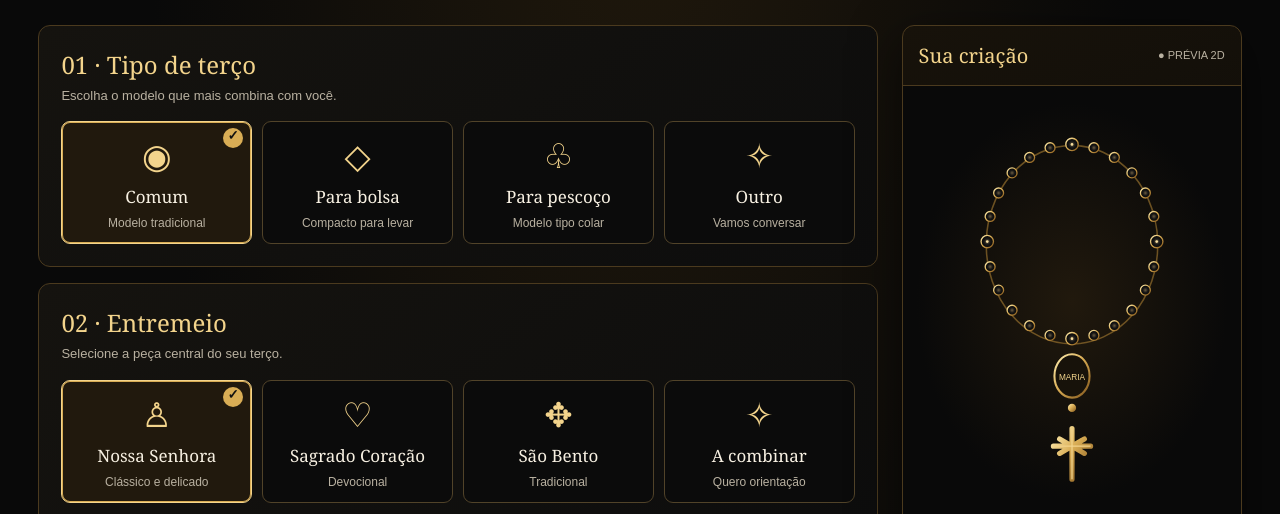
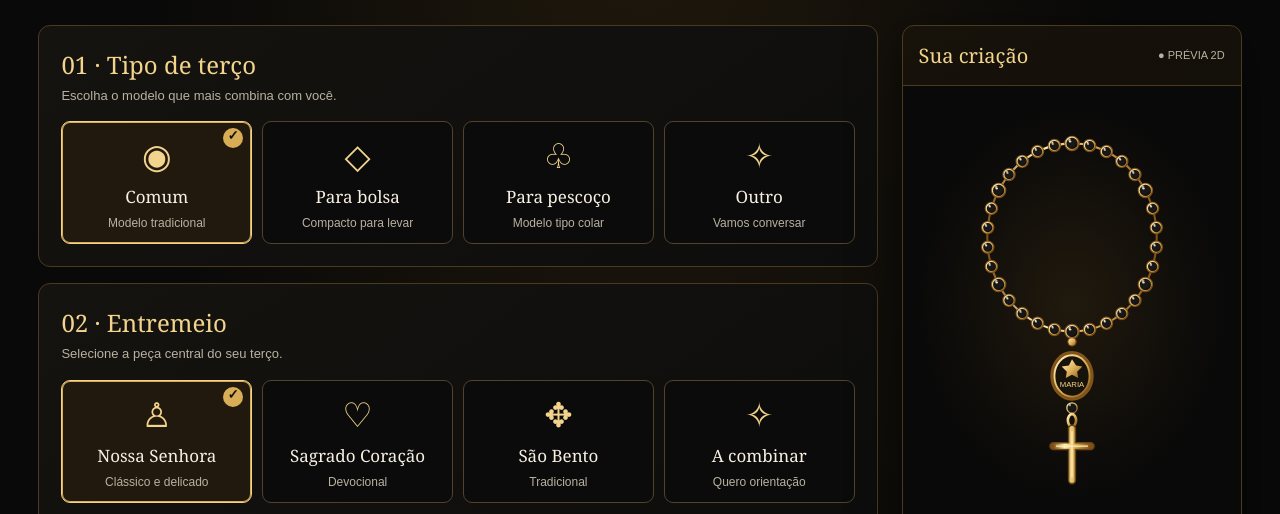
Before and after one commit to fortisinchristo/atelie-do-terco, a plain HTML site: page index.html in a window 1280 px wide. Shown: the part 269-783 px from the top of the page. Drawn offline with Linux system fonts and the light colour scheme.

Commit message:
Update index.html

```diff
--- a/index.html
+++ b/index.html
@@ -64,23 +64,151 @@ const $=id=>document.getElementById(id);
 $("personalize").addEventListener("change",()=>{$("nameWrap").classList.toggle("hide",!$("personalize").checked);draw()});
 ["beads","passante","tulipa","name","notes"].forEach(id=>$(id).addEventListener("input",draw));
 function beadColor(){if(state.cross==="Rústico")return "#9b6334";if(state.center==="Sagrado Coração")return "#9b2525";if(state.center==="São Bento")return "#b9b5aa";return "#171717"}
+
 function draw(){
- const svg=$("rosary"), color=beadColor(), gold="#d9ad55", n=24,cx=150,cy=137,rx=82,ry=94;
- let s=`<defs><linearGradient id="g" x1="0" y1="0" x2="1" y2="1"><stop stop-color="#fff0b5"/><stop offset=".45" stop-color="${gold}"/><stop offset="1" stop-color="#81551a"/></linearGradient><radialGradient id="b"><stop stop-color="#6a5a3e"/><stop offset=".5" stop-color="${color}"/><stop offset="1" stop-color="#030303"/></radialGradient></defs><ellipse cx="150" cy="140" rx="83" ry="96" fill="none" stroke="#9d762f" stroke-width="1.5" opacity=".65"/>`;
- for(let i=0;i<n;i++){let a=(-Math.PI/2)+(i*2*Math.PI/n),x=cx+rx*Math.cos(a),y=cy+ry*Math.sin(a);s+=`<circle cx="${x}" cy="${y}" r="${i%6===0?6:4.8}" fill="url(#b)" stroke="url(#g)" stroke-width="1.3"/>`;if(i%6===0)s+=`<circle cx="${x}" cy="${y}" r="1.3" fill="#f7dfa0"/>`}
- s+=`<path d="M150 232 L150 250" stroke="url(#g)" stroke-width="3"/>`;
- if($("passante").checked)s+=`<circle cx="150" cy="240" r="7" fill="url(#g)"/>`;
- if($("tulipa").checked)s+=`<path d="M143 248 Q150 238 157 248 L154 256 L146 256Z" fill="url(#g)"/>`;
- s+=`<ellipse cx="150" cy="267" rx="17" ry="21" fill="#17120a" stroke="url(#g)" stroke-width="2"/><text x="150" y="271" fill="#f1d38b" font-size="8" text-anchor="middle">${state.center==="Nossa Senhora"?"MARIA":state.center==="São Bento"?"S.B.":state.center==="Sagrado Coração"?"♥":"✦"}</text>`;
- if($("beads").checked){for(let i=0;i<5;i++)s+=`<circle cx="150" cy="${294+i*10}" r="3.4" fill="${color}" stroke="url(#g)" stroke-width="1"/>`}else{s+=`<circle cx="150" cy="298" r="4" fill="url(#g)"/>`}
- s+=`<path d="M150 302 L150 321" stroke="url(#g)" stroke-width="3"/><path d="M150 318 L150 367 M132 335 L168 335 M138 328 L162 342 M162 328 L138 342" stroke="url(#g)" stroke-width="5" stroke-linecap="round"/><path d="M150 318 L150 367 M132 335 L168 335" stroke="#f3d48c" stroke-width="1.2"/>`;
- if(state.cross==="São Bento")s+=`<circle cx="150" cy="336" r="11" fill="none" stroke="url(#g)" stroke-width="1.5"/>`;
- if(state.cross==="Rústico")s+=`<path d="M150 317 L150 368 M131 335 L169 335" stroke="#8b5a2b" stroke-width="7" stroke-linecap="round"/>`;
- if($("personalize").checked&&$("name").value.trim())s+=`<text x="150" y="385" fill="#f3d48c" font-size="10" text-anchor="middle">${escapeText($("name").value.trim().slice(0,18))}</text>`;
+ const svg=$("rosary");
+ const color=beadColor();
+ const gold="#d9ad55";
+ const light="#f3d48c";
+ const n=30,cx=150,cy=133,rx=82,ry=91;
+
+ let s=`<defs>
+ <linearGradient id="g" x1="0" y1="0" x2="1" y2="1">
+ <stop offset="0" stop-color="#fff8d9"/>
+ <stop offset=".25" stop-color="${light}"/>
+ <stop offset=".55" stop-color="${gold}"/>
+ <stop offset="1" stop-color="#81551a"/>
+ </linearGradient>
+ <radialGradient id="b" cx=".3" cy=".22" r=".8">
+ <stop offset="0" stop-color="#fff0c2"/>
+ <stop offset=".2" stop-color="${color}"/>
+ <stop offset=".75" stop-color="${color}"/>
+ <stop offset="1" stop-color="#030303"/>
+ </radialGradient>
+ <linearGradient id="metal" x1="0" y1="0" x2="1" y2="0">
+ <stop stop-color="#805016"/>
+ <stop offset=".3" stop-color="#fff0b5"/>
+ <stop offset=".6" stop-color="${gold}"/>
+ <stop offset="1" stop-color="#805016"/>
+ </linearGradient>
+ </defs>`;
+
+ // Aro do terço
+ s+=`<ellipse cx="150" cy="133" rx="${rx}" ry="${ry}"
+ fill="none" stroke="url(#metal)" stroke-width="2"/>`;
+
+ // Contas com volume e reflexo
+ for(let i=0;i<n;i++){
+   const a=-Math.PI/2+i*2*Math.PI/n;
+   const x=cx+rx*Math.cos(a);
+   const y=cy+ry*Math.sin(a);
+   const r=i%5===0?6:5;
+   s+=`<circle cx="${x}" cy="${y}" r="${r+1}"
+   fill="#050403" stroke="#805016" stroke-width="1"/>`;
+   s+=`<circle cx="${x}" cy="${y}" r="${r}"
+   fill="url(#b)" stroke="url(#g)" stroke-width="1.2"/>`;
+   s+=`<ellipse cx="${x-r*.3}" cy="${y-r*.3}"
+   rx="${r*.22}" ry="${r*.14}" fill="#fff4cf" opacity=".9"/>`;
+ }
+
+ // Ligação e opcional passante
+ s+=`<path d="M150 224 L150 244"
+ stroke="url(#metal)" stroke-width="3"/>`;
+ s+=`<circle cx="150" cy="234" r="4"
+ fill="url(#g)" stroke="#805016"/>`;
+
+ if($("passante").checked){
+   s+=`<circle cx="150" cy="240" r="7"
+   fill="url(#metal)" stroke="${light}" stroke-width="1.3"/>`;
+ }
+
+ // Tulipa opcional
+ if($("tulipa").checked){
+   s+=`<path d="M143 248 Q139 242 143 238
+   Q148 240 150 245 Q152 240 157 238
+   Q161 242 157 248 L154 256 L146 256Z"
+   fill="url(#metal)" stroke="${light}" stroke-width="1"/>`;
+ }
+
+ // Entremeio oval decorativo
+ s+=`<ellipse cx="150" cy="267" rx="19" ry="22"
+ fill="#080706" stroke="#81551a" stroke-width="4"/>`;
+ s+=`<ellipse cx="150" cy="267" rx="17" ry="20"
+ fill="#17120a" stroke="url(#g)" stroke-width="1.8"/>`;
+ s+=`<path d="M150 251 L154 257 L160 258 L155 263
+ L156 269 L150 266 L144 269 L145 263 L140 258
+ L147 257Z" fill="url(#g)"/>`;
+ s+=`<text x="150" y="278" fill="${light}"
+ font-size="7.5" text-anchor="middle">${
+ state.center==="Nossa Senhora"?"MARIA":
+ state.center==="São Bento"?"S. BENTO":
+ state.center==="Sagrado Coração"?"CORAÇÃO":"FÉ"
+ }</text>`;
+
+ // Missanguinhas opcionais
+ if($("beads").checked){
+   for(let i=0;i<5;i++){
+     const y=294+i*10;
+     s+=`<path d="M150 ${y-5} L150 ${y+5}"
+     stroke="url(#metal)" stroke-width="2"/>`;
+     s+=`<circle cx="150" cy="${y}" r="4"
+     fill="url(#b)" stroke="url(#g)" stroke-width="1.2"/>`;
+   }
+ }else{
+   s+=`<path d="M150 288 L150 307"
+   stroke="url(#metal)" stroke-width="2.5"/>`;
+   s+=`<circle cx="150" cy="298" r="5"
+   fill="url(#b)" stroke="url(#g)" stroke-width="1.2"/>`;
+ }
+
+ // Argola do crucifixo
+ s+=`<ellipse cx="150" cy="310" rx="4" ry="6"
+ fill="none" stroke="url(#g)" stroke-width="2.5"/>`;
+
+ // Crucifixo com acabamento metálico
+ const rustic=state.cross==="Rústico";
+ s+=`<path d="M150 318 L150 368 M132 335 L168 335"
+ stroke="${rustic?"#765027":"#6b4517"}"
+ stroke-width="8" stroke-linecap="round"/>`;
+ s+=`<path d="M150 318 L150 368 M132 335 L168 335"
+ stroke="url(#metal)" stroke-width="5"
+ stroke-linecap="round"/>`;
+ s+=`<path d="M150 321 L150 365 M135 335 L165 335"
+ stroke="#fff0b5" stroke-width="1.2"
+ stroke-linecap="round"/>`;
+
+ if(state.cross==="São Bento"){
+   s+=`<circle cx="150" cy="336" r="10"
+   fill="#17120a" stroke="url(#g)" stroke-width="2"/>`;
+   s+=`<text x="150" y="339" fill="${light}"
+   font-size="7" text-anchor="middle">S.B.</text>`;
+ }
+
+ // Nome personalizado opcional
+ if($("personalize").checked&&$("name").value.trim()){
+   s+=`<text x="150" y="384" fill="${light}"
+   font-size="10" text-anchor="middle">${
+   escapeText($("name").value.trim().slice(0,18))
+   }</text>`;
+ }
+
  svg.innerHTML=s;
- const extras=[];["beads","passante","tulipa","personalize"].forEach((id,i)=>{if($(id).checked)extras.push(["Missanguinhas","Passante","Tulipa","Nome personalizado"][i])});
- $("summary").innerHTML=`<b>Modelo:</b> ${state.type}<br><b>Entremeio:</b> ${state.center}<br><b>Crucifixo:</b> ${state.cross}<br><b>Opcionais:</b> ${extras.length?extras.join(", "):"Nenhum selecionado"}${$("personalize").checked&&$("name").value.trim()?`<br><b>Nome:</b> ${escapeText($("name").value.trim())}`:""}`;
+
+ const extras=[];
+ ["beads","passante","tulipa","personalize"].forEach((id,i)=>{
+   if($(id).checked)
+     extras.push(["Missanguinhas","Passante","Tulipa","Nome personalizado"][i]);
+ });
+
+ $("summary").innerHTML=
+ `<b>Modelo:</b> ${escapeText(state.type)}<br>
+ <b>Entremeio:</b> ${escapeText(state.center)}<br>
+ <b>Crucifixo:</b> ${escapeText(state.cross)}<br>
+ <b>Opcionais:</b> ${extras.length?extras.join(", "):"Nenhum selecionado"}${
+ $("personalize").checked&&$("name").value.trim()
+ ?`<br><b>Nome:</b> ${escapeText($("name").value.trim())}`:""}`;
 }
+
 function escapeText(t){return t.replace(/[&<>"']/g,c=>({"&":"&amp;","<":"&lt;",">":"&gt;",'"':"&quot;","'":"&#39;"}[c]))}
 $("sendOrder").addEventListener("click",()=>{
  const extras=[];if($("beads").checked)extras.push("Missanguinhas (cor sugerida pelas peças)");if($("passante").checked)extras.push("Passante");if($("tulipa").checked)extras.push("Tulipa");if($("personalize").checked)extras.push("Nome personalizado"+($("name").value.trim()?": "+$("name").value.trim():" (nome ainda não informado)"));
```
